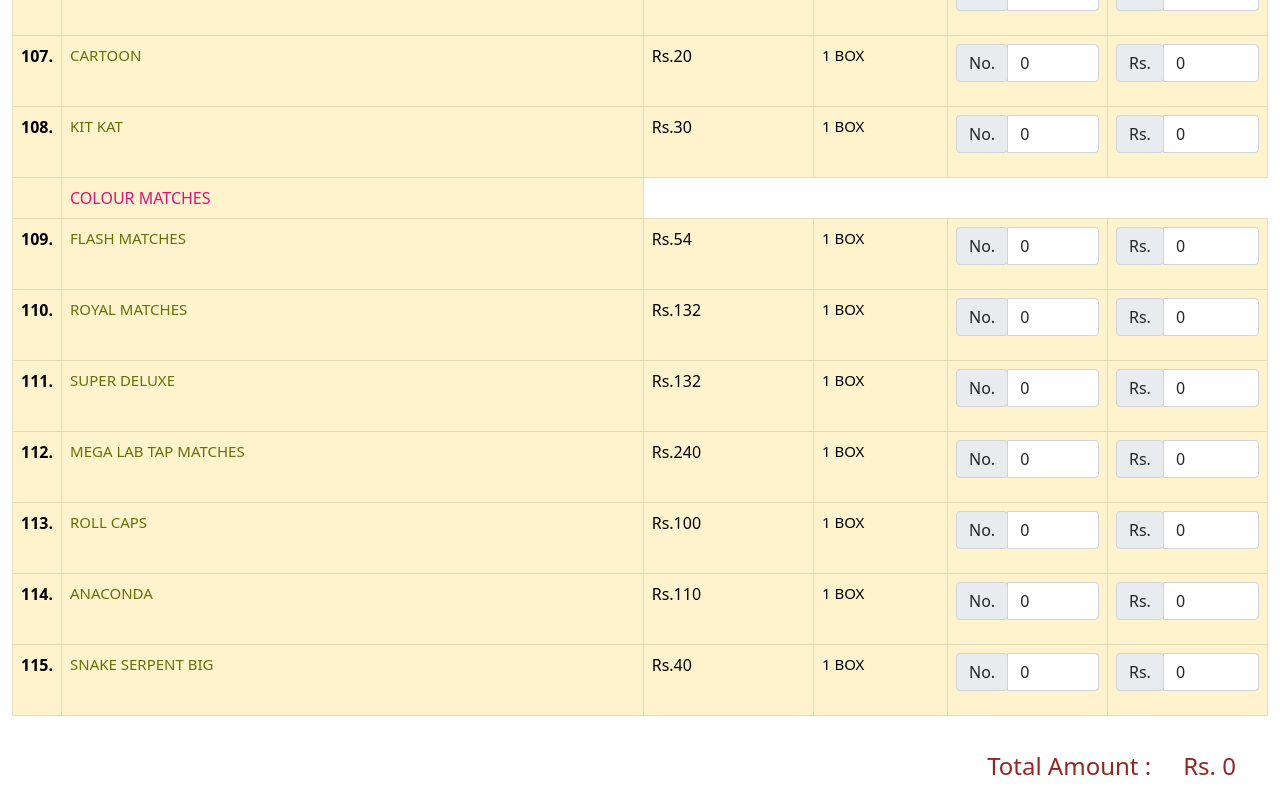
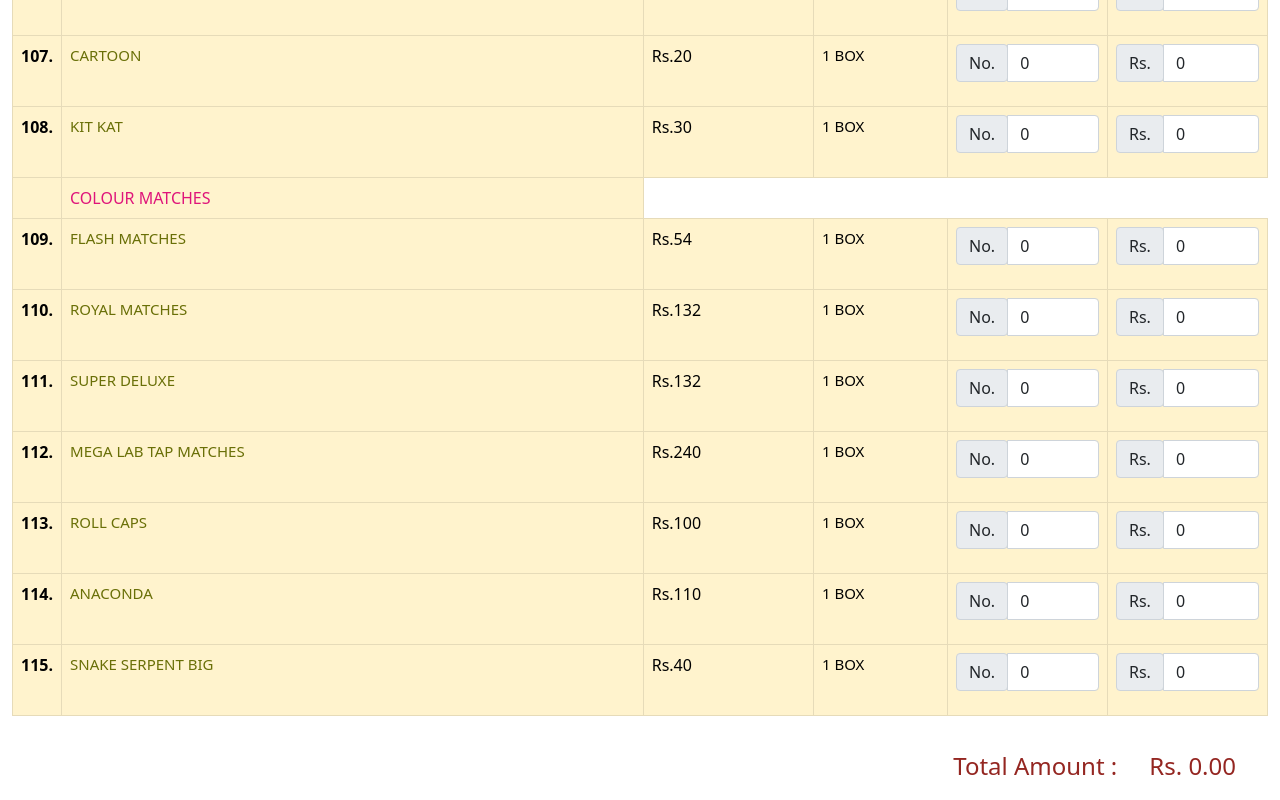
Before and after one commit to sandeepdeepak/crackers, an Angular app: page / in a window 1280 px wide. Shown: the part 8278-9078 px from the top of the page. Built offline with nearby package versions, Linux system fonts and the light colour scheme.

Commit message:
cart items added

```diff
--- a/src/app/cracker-details/view-crackers/view-crackers.component.html
+++ b/src/app/cracker-details/view-crackers/view-crackers.component.html
@@ -56,12 +56,12 @@
     <div class="d-flex flex-column">
         <div class="d-flex flex-row justify-content-end" *ngFor="let item of cartItems">
             <div class="m-3">{{item.itemName}}</div>
-            <div class="m-3">Rs.{{item.totalamount}} ( {{item.requirement}} )</div>
+            <div class="m-3">Rs.{{item.totalamount}}.00 ( {{item.requirement}} )</div>
         </div>
     </div>
     <div class="d-flex flex-row justify-content-end total-text">
         <div class="m-3">Total Amount :
         </div>
-        <div class="m-3">Rs. {{calcSumTotal()}}</div>
+        <div class="m-3">Rs. {{calcSumTotal()}}.00</div>
     </div>
 </div>
```
